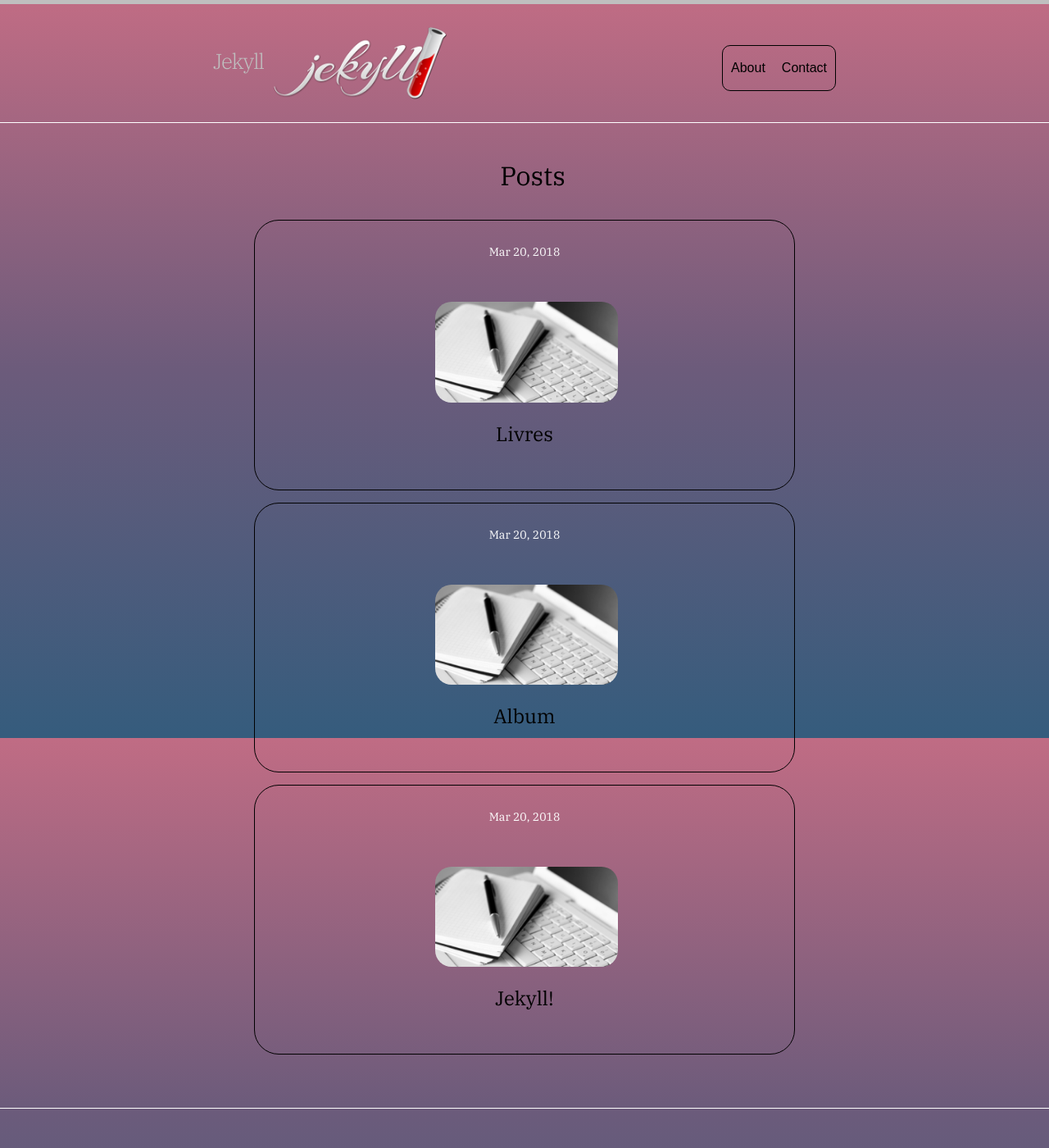
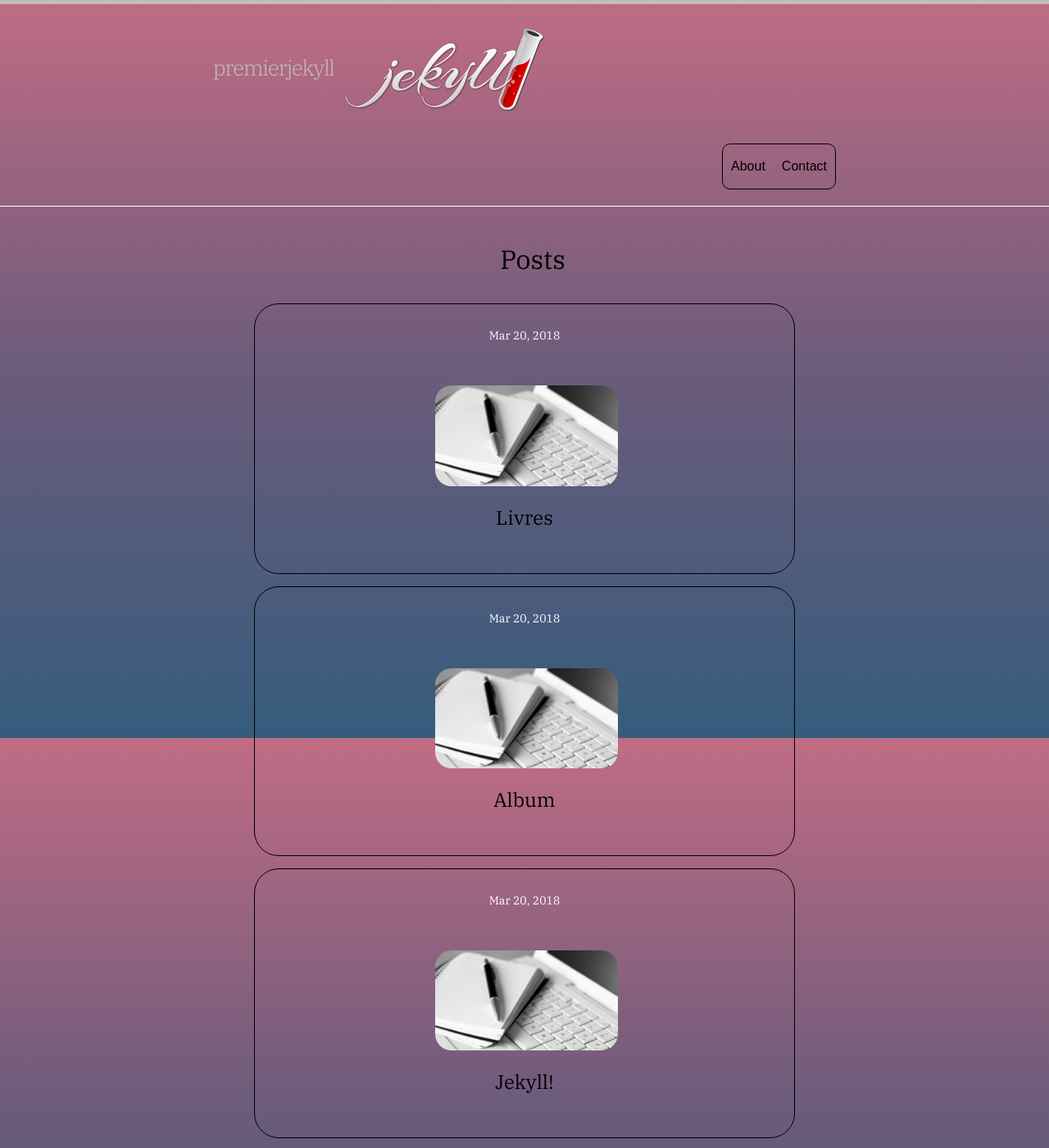
Before and after one commit to meli850607/premierjekyll, a Jekyll site: the page built from index.md, in a window 1280 px wide and 1400 px high. Shown: the whole window at 82% size. Built offline with Jekyll 4.4.1, drawn with Linux system fonts in a browser that asks for light colours; some of the changed text lies outside the part shown.

Commit message:
retirer le title

```diff
--- a/_config.yml
+++ b/_config.yml
@@ -1,5 +1,5 @@
 ---
-title: Jekyll
+title:
 timezone: UTC
 collections:
   uploads:
```
